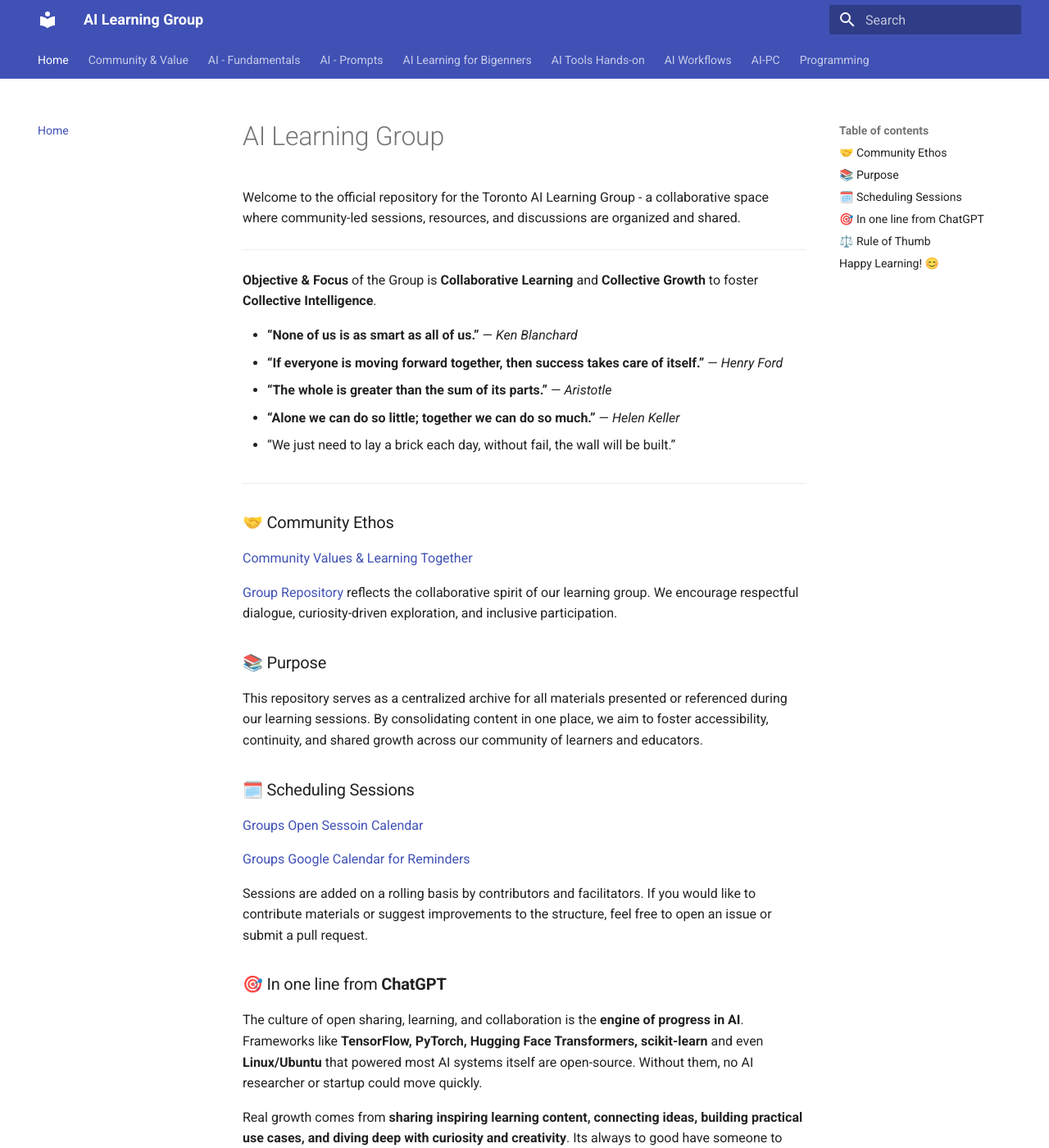
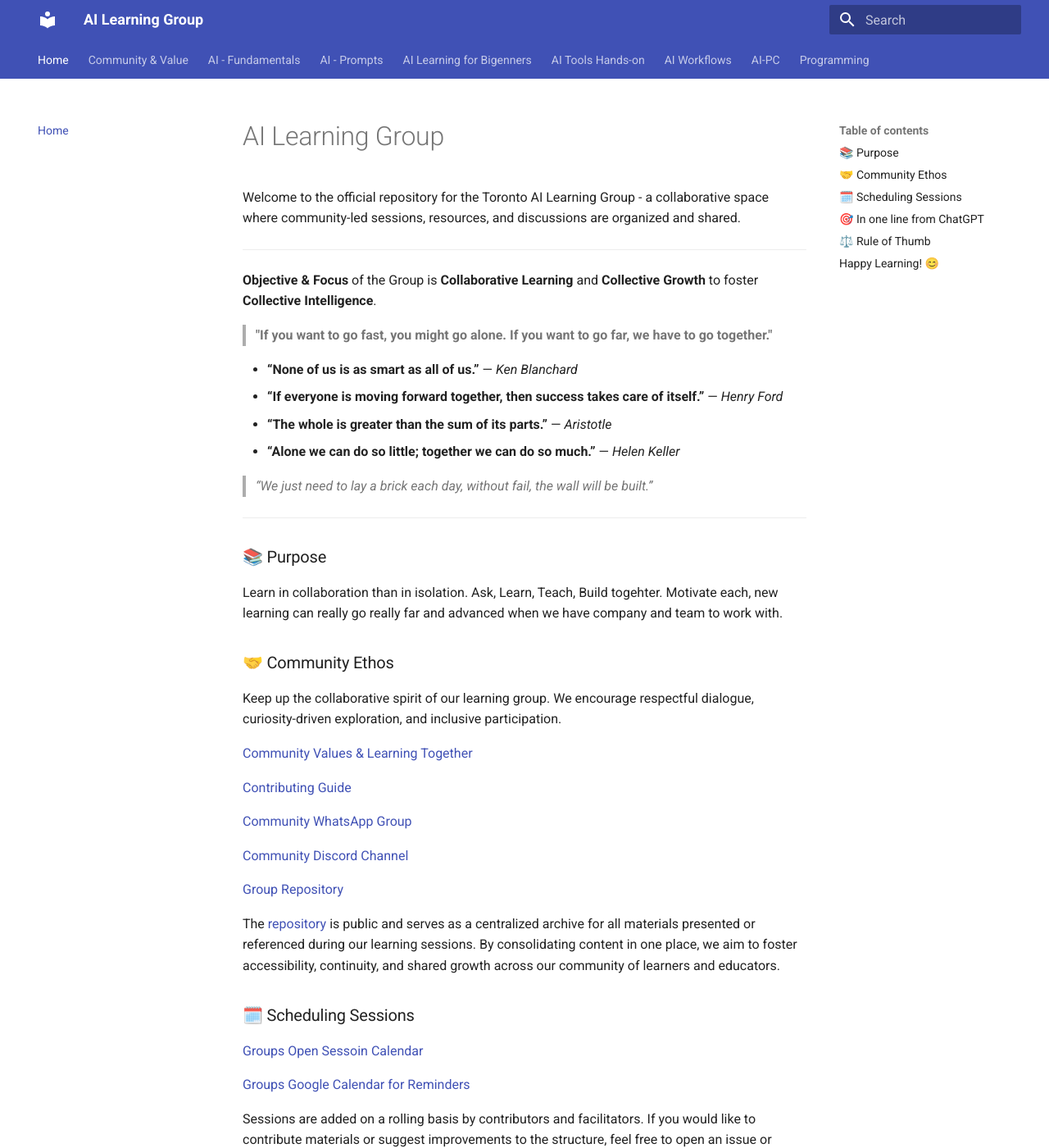
Before and after one commit to tejomayee-tech/toronto_ai_learning_group, an MkDocs documentation site: the page built from docs/README.md, in a window 1280 px wide and 1400 px high. Shown: the whole window at 82% size. Built offline with MkDocs 1.6.1 and Material for MkDocs 9.7.7, drawn with Linux system fonts in a browser that asks for light colours.

Commit message:
readme tiny updates

```diff
--- a/docs/README.md
+++ b/docs/README.md
@@ -5,25 +5,39 @@ Welcome to the official repository for the Toronto AI Learning Group - a collabo
 
   **Objective & Focus** of the Group is **Collaborative Learning** and **Collective Growth** to foster **Collective Intelligence**.
 
+  > **"If you want to go fast, you might go alone. If you want to go far, we have to go together."**
 
   * **“None of us is as smart as all of us.”** — *Ken Blanchard*
   * **“If everyone is moving forward together, then success takes care of itself.”** — *Henry Ford*
   * **“The whole is greater than the sum of its parts.”** — *Aristotle*
   * **“Alone we can do so little; together we can do so much.”** — *Helen Keller*
 
-  * “We just need to lay a brick each day, without fail, the wall will be built.”
+  > *“We just need to lay a brick each day, without fail, the wall will be built.”*
 
 ---
 
+### 📚 Purpose
+
+  Learn in collaboration than in isolation. Ask, Learn, Teach, Build togehter.
+  Motivate each, new learning can really go really far and advanced when we have company and team to work with.
+
 ### 🤝 Community Ethos
+
+  Keep up the collaborative spirit of our learning group.
+  We encourage respectful dialogue, curiosity-driven exploration, and inclusive participation.
 
   [Community Values & Learning Together](community-values-guidelines/Community-main.md)
 
-  [Group Repository](https://github.com/tejomayee-tech/toronto_ai_learning_group) reflects the collaborative spirit of our learning group. We encourage respectful dialogue, curiosity-driven exploration, and inclusive participation.
+  [Contributing Guide](community-values-guidelines/ContributingGuide.md)
 
-### 📚 Purpose
+  [Community WhatsApp Group](https://chat.whatsapp.com/HHAhadA4sIx7LPQ9jt2ZSQ)
 
-  This repository serves as a centralized archive for all materials presented or referenced during our learning sessions. By consolidating content in one place, we aim to foster accessibility, continuity, and shared growth across our community of learners and educators.
+  [Community Discord Channel](https://discord.gg/GYuc6adH)
+
+  [Group Repository](https://github.com/tejomayee-tech/toronto_ai_learning_group)
+
+
+  The [repository](https://github.com/tejomayee-tech/toronto_ai_learning_group) is public and serves as a centralized archive for all materials presented or referenced during our learning sessions. By consolidating content in one place, we aim to foster accessibility, continuity, and shared growth across our community of learners and educators.
 
 
 ### 🗓️ Scheduling Sessions
```
